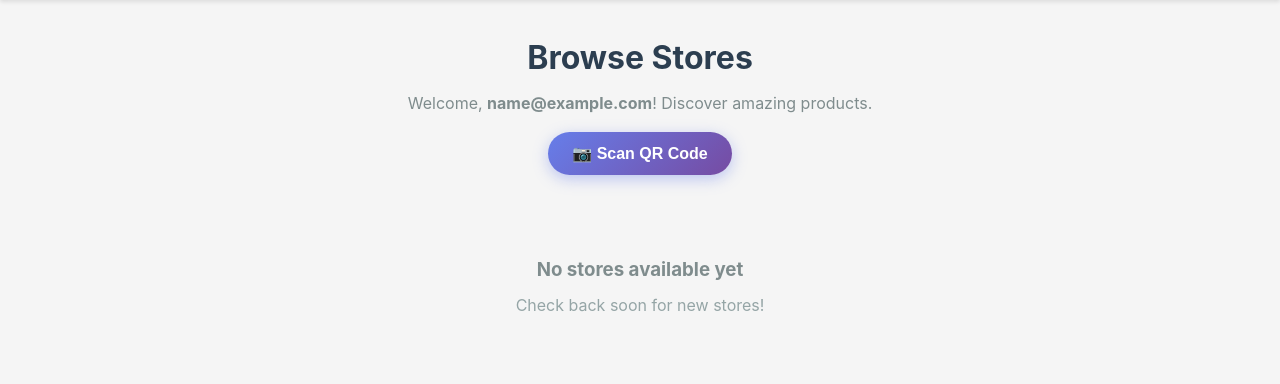
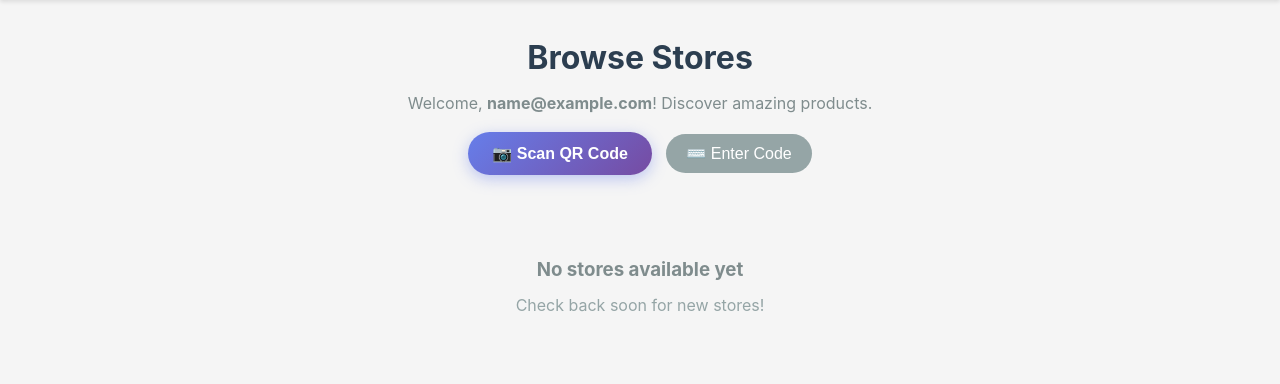
Before and after one commit to Akhil43-design/connect, a Flask app: page /customer/dashboard in a window 1280 px wide. Shown: the part 74-458 px from the top of the page. Run offline with Flask 3, Linux system fonts and the light colour scheme; the visitor is signed in with stand-in values (Sample User, id 1); data that the repository does not hold is empty; some libraries are stand-ins or nearby versions.

Commit message:
feat: add manual code entry fallback

```diff
--- a/static/js/customer.js
+++ b/static/js/customer.js
@@ -456,6 +456,14 @@ function showScanSuccess() {
 }
 
 // Close scanner/modal when clicking outside
+// Manual enter code (fallback)
+function manualEnterCode() {
+    const code = prompt("Enter the QR Code URL or Text:");
+    if (code) {
+        onScanSuccess(code, null);
+    }
+}
+
 document.addEventListener('DOMContentLoaded', function () {
     const scannerModal = document.getElementById('scanner-modal');
     if (scannerModal) {
--- a/templates/customer_dashboard.html
+++ b/templates/customer_dashboard.html
@@ -8,6 +8,8 @@
         <h1>Browse Stores</h1>
         <p>Welcome, <strong>{{ session.email }}</strong>! Discover amazing products.</p>
         <button onclick="openScanner()" class="btn-scanner">📷 Scan QR Code</button>
+        <button onclick="manualEnterCode()" class="btn-secondary"
+            style="margin-left: 10px; padding: 10px 20px; border-radius: 25px;">⌨️ Enter Code</button>
     </div>
 
     <div id="stores-grid" class="grid">
```
